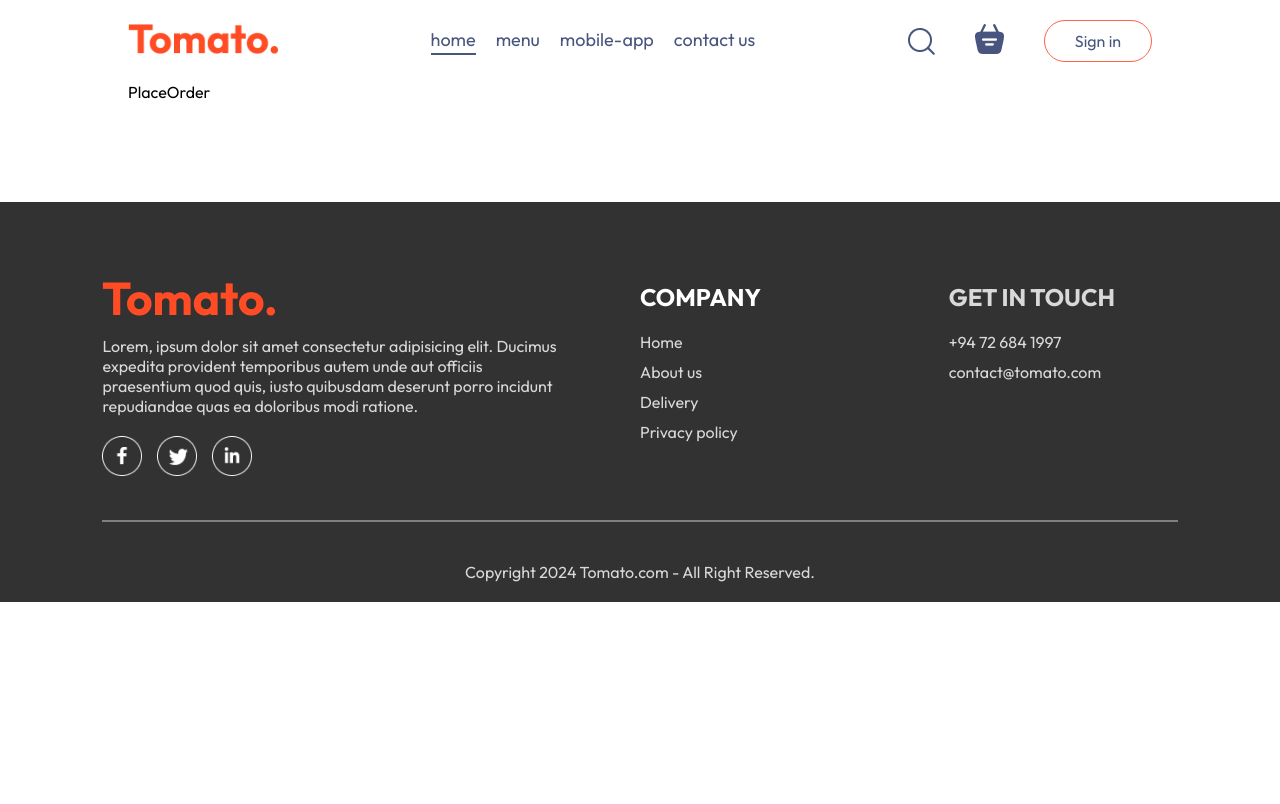
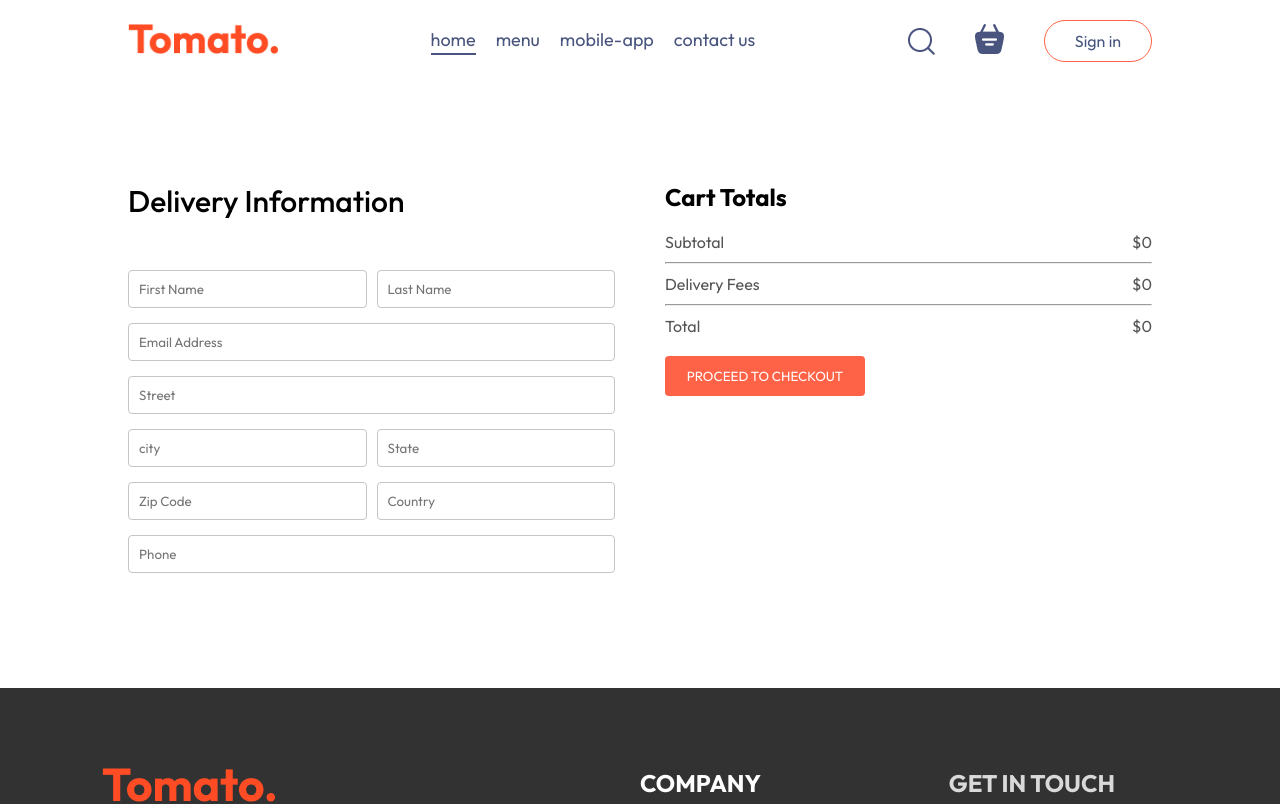
Before and after one commit to kalaivathanan/food-del-frontend, a React (Vite) app: page /order in a window 1280 px wide. Shown: the top 804 px of the page. Built offline with nearby package versions, Linux system fonts and the light colour scheme.

Commit message:
create place order page

```diff
--- a/src/components/Navbar/Navbar.jsx
+++ b/src/components/Navbar/Navbar.jsx
@@ -5,7 +5,7 @@
 import { useContext } from "react";
 import { StoreContext } from "../../context/StoreContext";
 
-const Navbar = ({ getShowLogin }) => {
+const Navbar = ({ setShowLogin }) => {
   const [menu, setMenu] = useState("home");
   const { getTotalCartAmount } = useContext(StoreContext);
 
--- a/src/pages/Cart/Cart.jsx
+++ b/src/pages/Cart/Cart.jsx
@@ -1,10 +1,11 @@
 import React, { useContext } from "react";
 import "./Cart.css";
 import { StoreContext } from "../../context/StoreContext";
+import { useNavigate } from "react-router-dom";
 
 const Cart = () => {
   const { cartItems, food_list, removeFromCart, getTotalCartAmount } = useContext(StoreContext);
-
+  const navigate = useNavigate();
   return (
     <div className="cart">
       <div className="cart-items">
@@ -49,15 +50,15 @@
             <hr />
             <div className="cart-total-details">
               <p>Delivery Fees</p>
-              <p>${2}</p>
+              <p>${getTotalCartAmount() === 0 ? 0 : 2}</p>
             </div>
             <hr />
             <div className="cart-total-details">
               <p>Total</p>
-              <p>${getTotalCartAmount() + 2}</p>
+              <p>${getTotalCartAmount() === 0 ? 0 : getTotalCartAmount() + 2}</p>
             </div>
           </div>
-          <button>PROCEED TO CHECKOUT</button>
+          <button onClick={() => navigate("/order")}>PROCEED TO CHECKOUT</button>
         </div>
         <div className="cart-promo-code">
           <div>
--- a/src/pages/PlaceOrder/PlaceOrder.css
+++ b/src/pages/PlaceOrder/PlaceOrder.css
@@ -0,0 +1,41 @@
+.place-order {
+    display: flex;
+    align-items: start;
+    justify-content: space-between;
+    gap: 50px;
+    margin-top: 100px;
+}
+
+.place-order-left {
+    width: 100%;
+    max-width: max(30%, 500px);
+}
+
+.place-order-left .title {
+    font-size: 30px;
+    font-weight: 500;
+    margin-bottom: 50px;
+}
+
+.place-order-left input {
+    margin-bottom: 15px;
+    width: 100%;
+    padding: 10px;
+    border: 1px solid #c5c5c5;
+    border-radius: 4px;
+    outline-color: tomato;
+}
+
+.place-order-left .multi-fields {
+    display: flex;
+    gap: 10px;
+}
+
+.place-order-right {
+    width: 100%;
+    max-width: max(40%, 500px);
+}
+
+.place-order .cart-total-button {
+    margin-top: 30px;
+}
--- a/src/pages/PlaceOrder/PlaceOrder.jsx
+++ b/src/pages/PlaceOrder/PlaceOrder.jsx
@@ -1,10 +1,53 @@
-import React from 'react'
-import './PlaceOrder.css'
+import React, { useContext } from "react";
+import "./PlaceOrder.css";
+import { StoreContext } from "../../context/StoreContext";
 
 const PlaceOrder = () => {
+  const { getTotalCartAmount } = useContext(StoreContext);
   return (
-    <div>PlaceOrder</div>
-  )
-}
+    <form className="place-order">
+      <div className="place-order-left">
+        <p className="title">Delivery Information</p>
+        <div className="multi-fields">
+          <input type="text" placeholder="First Name" />
+          <input type="text" placeholder="Last Name" />
+        </div>
+        <input type="email" placeholder="Email Address" />
+        <input type="text" placeholder="Street" />
+        <div className="multi-fields">
+          <input type="text" placeholder="city" />
+          <input type="text" placeholder="State" />
+        </div>
+        <div className="multi-fields">
+          <input type="text" placeholder="Zip Code" />
+          <input type="text" placeholder="Country" />
+        </div>
+        <input type="text" placeholder="Phone" />
+      </div>
+      <div className="place-order-right">
+        <div className="cart-total">
+          <h2>Cart Totals</h2>
+          <div>
+            <div className="cart-total-details">
+              <p>Subtotal</p>
+              <p>${getTotalCartAmount()}</p>
+            </div>
+            <hr />
+            <div className="cart-total-details">
+              <p>Delivery Fees</p>
+              <p>${getTotalCartAmount() === 0 ? 0 : 2}</p>
+            </div>
+            <hr />
+            <div className="cart-total-details">
+              <p>Total</p>
+              <p>${getTotalCartAmount() === 0 ? 0 : getTotalCartAmount() + 2}</p>
+            </div>
+          </div>
+          <button onClick={() => navigate("/order")}>PROCEED TO CHECKOUT</button>
+        </div>
+      </div>
+    </form>
+  );
+};
 
-export default PlaceOrder
+export default PlaceOrder;
```
